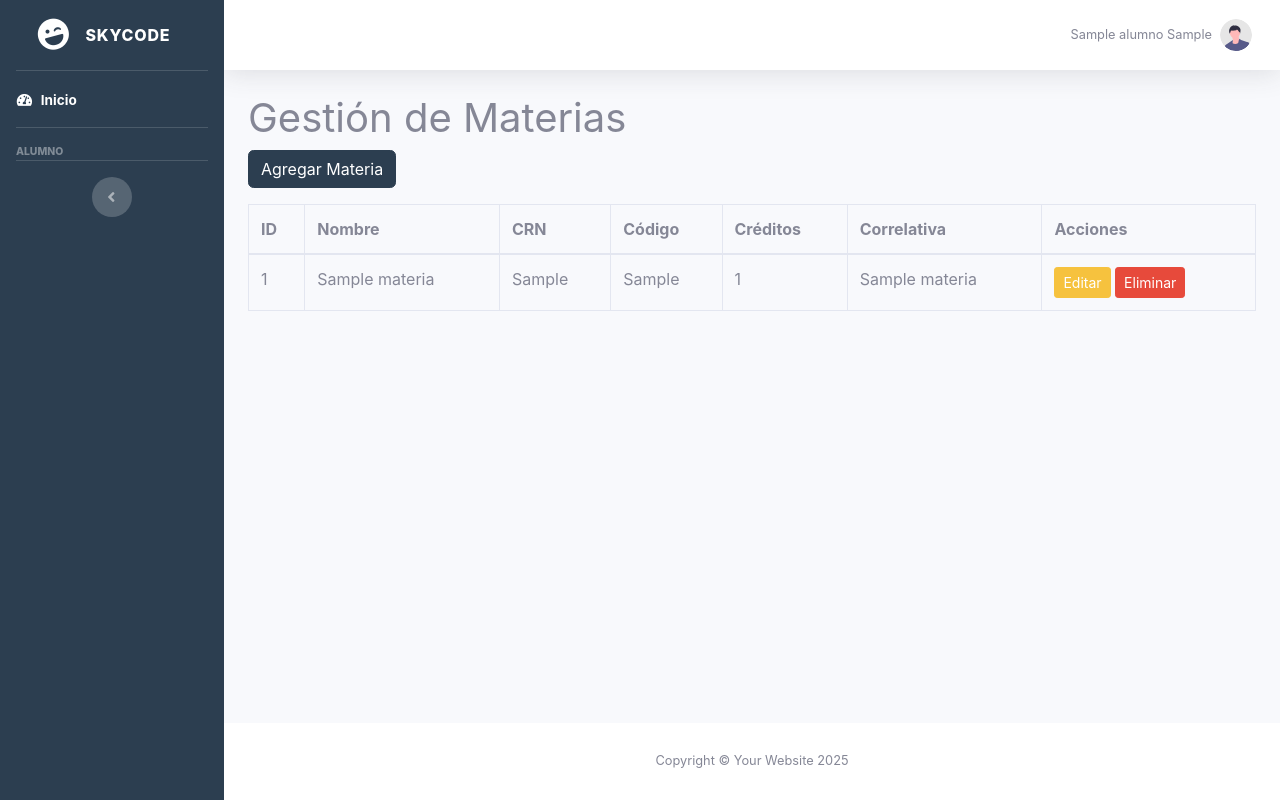
After one commit to CHEOCARMINE/SkyCode, a Flask app: page /materias in a window 1280 px wide. The commit adds this page. Run offline with Flask 3, Linux system fonts and the light colour scheme; a user stored in the database is signed in; tables that the repository leaves empty hold one stand-in row (values such as "Sample post"); some libraries are stand-ins or nearby versions.

Commit message:
Implementación de CRUD para materias: agregar, editar, eliminar y listar funcionl

```diff
--- a/routes.py
+++ b/routes.py
@@ -1,7 +1,7 @@
-from flask import Blueprint, render_template, redirect, url_for, flash
+from flask import Blueprint, render_template, redirect, url_for, flash, request
 from flask_login import current_user, login_required
 from functions.auth.register import registrar_alumno as process_registration
-
+from models import db, Materia
 academic_bp = Blueprint('academic_bp', __name__)
 
 @academic_bp.route('/', endpoint='index')
@@ -19,3 +19,77 @@ def registrar_alumno():
         flash("No tienes permisos para registrar alumnos", "danger")
         return redirect(url_for('academic_bp.index'))
     return process_registration()
+@academic_bp.route('/materias', methods=['GET'])
+@login_required
+def listar_materias():
+    """
+    Muestra todas las materias en una tabla.
+    """
+    materias = Materia.query.all()
+    return render_template('vista_de_materias.html', materias=materias)
+
+@academic_bp.route('/materias/agregar', methods=['GET', 'POST'])
+@login_required
+def agregar_materia():
+    """
+    Permite agregar una nueva materia.
+    """
+    if request.method == 'POST':
+        # Recoger datos del formulario
+        nombre = request.form.get('nombre')
+        crn = request.form.get('crn')
+        codigo = request.form.get('codigo')
+        creditos = int(request.form.get('creditos'))
+        correlativa_id = request.form.get('correlativa_id')  # Puede ser NULL
+
+        # Crear nueva instancia de Materia
+        nueva_materia = Materia(
+            nombre=nombre,
+            crn=crn,
+            codigo=codigo,
+            creditos=creditos,
+            correlativa_id=correlativa_id if correlativa_id else None
+        )
+        db.session.add(nueva_materia)
+        db.session.commit()
+        flash('Materia agregada exitosamente.', 'success')
+        return redirect(url_for('academic_bp.listar_materias'))
+
+    # Para el formulario, listar materias existentes para seleccionar correlativas
+    materias = Materia.query.all()
+    return render_template('agregar_materia.html', materias=materias)
+
+@academic_bp.route('/materias/editar/<int:id>', methods=['GET', 'POST'])
+@login_required
+def editar_materia(id):
+    """
+    Permite editar una materia existente.
+    """
+    materia = Materia.query.get_or_404(id)
+
+    if request.method == 'POST':
+        # Actualizar los datos de la materia
+        materia.nombre = request.form.get('nombre')
+        materia.crn = request.form.get('crn')
+        materia.codigo = request.form.get('codigo')
+        materia.creditos = int(request.form.get('creditos'))
+        materia.correlativa_id = request.form.get('correlativa_id') if request.form.get('correlativa_id') else None
+        db.session.commit()
+        flash('Materia actualizada exitosamente.', 'success')
+        return redirect(url_for('academic_bp.listar_materias'))
+
+    # Para el formulario, listar materias existentes para seleccionar correlativas
+    materias = Materia.query.all()
+    return render_template('editar_materia.html', materia=materia, materias=materias)
+
+@academic_bp.route('/materias/eliminar/<int:id>', methods=['POST'])
+@login_required
+def eliminar_materia(id):
+    """
+    Permite eliminar una materia.
+    """
+    materia = Materia.query.get_or_404(id)
+    db.session.delete(materia)
+    db.session.commit()
+    flash('Materia eliminada exitosamente.', 'success')
+    return redirect(url_for('academic_bp.listar_materias'))
--- a/templates/base.html
+++ b/templates/base.html
@@ -67,6 +67,14 @@
           <span>Registro de Alumno</span>
         </a>
       </li>
+      <!-- Link para gestión de materias, visible solo para Coordinador -->
+<li class="nav-item">
+  <a class="nav-link" href="{{ url_for('academic_bp.listar_materias') }}">
+    <i class="fas fa-fw fa-book"></i>
+    <span>Gestión de Materias</span>
+  </a>
+</li>
+
 
     {% elif current_user.rol_id == 3 %}
       <!-- Encabezado de sección para Directivo -->
--- /dev/null
+++ b/templates/vista_de_materias.html
@@ -0,0 +1,41 @@
+{% extends "base.html" %}
+
+{% block title %}Materias{% endblock %}
+
+{% block content %}
+<div class="container mt-4">
+    <h1>Gestión de Materias</h1>
+    <a href="{{ url_for('academic_bp.agregar_materia') }}" class="btn btn-primary mb-3">Agregar Materia</a>
+    <table class="table table-bordered">
+        <thead>
+            <tr>
+                <th>ID</th>
+                <th>Nombre</th>
+                <th>CRN</th>
+                <th>Código</th>
+                <th>Créditos</th>
+                <th>Correlativa</th>
+                <th>Acciones</th>
+            </tr>
+        </thead>
+        <tbody>
+            {% for materia in materias %}
+                <tr>
+                    <td>{{ materia.id }}</td>
+                    <td>{{ materia.nombre }}</td>
+                    <td>{{ materia.crn }}</td>
+                    <td>{{ materia.codigo }}</td>
+                    <td>{{ materia.creditos }}</td>
+                    <td>{% if materia.correlativa %}{{ materia.correlativa.nombre }}{% else %}N/A{% endif %}</td>
+                    <td>
+                        <a href="{{ url_for('academic_bp.editar_materia', id=materia.id) }}" class="btn btn-warning btn-sm">Editar</a>
+                        <form action="{{ url_for('academic_bp.eliminar_materia', id=materia.id) }}" method="POST" style="display:inline;">
+                            <button type="submit" class="btn btn-danger btn-sm" onclick="return confirm('¿Estás seguro de eliminar esta materia?');">Eliminar</button>
+                        </form>
+                    </td>
+                </tr>
+            {% endfor %}
+        </tbody>
+    </table>
+</div>
+{% endblock %}
```
Also changed, not shown: templates/agregar_materia.html (added, +38 -0 lines), templates/editar_materia.html (added, +40 -0 lines).
